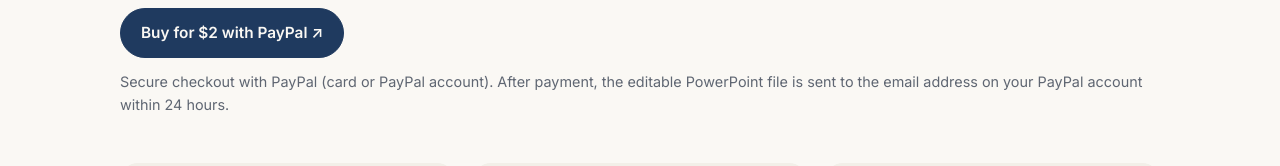
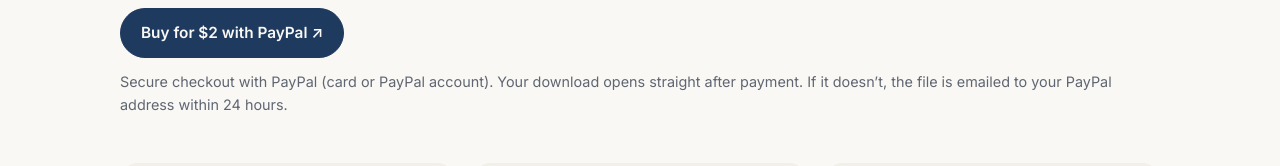
Before and after one commit to davenab/davenab.github.io, a plain HTML site: page resources/hedging-in-academic-writing/index.html in a window 1280 px wide. Shown: the part 393-559 px from the top of the page. Drawn offline with Linux system fonts and the light colour scheme.

Commit message:
Describe instant download after PayPal payment; one PayPal link per item
Co-Authored-By: Claude Opus 5.5 <noreply@anthropic.com>
Claude-Session: https://claude.ai/code/session_01SoGW1SSUJ2DhqdUGwk4t3N

```diff
--- a/resources/hedging-in-academic-writing/index.html
+++ b/resources/hedging-in-academic-writing/index.html
@@ -48,7 +48,7 @@
     <div class="cta">
       <a class="btn primary" id="buy" href="https://www.paypal.com/ncp/payment/TYYAE8VP9CW2U" target="_blank" rel="noopener">Buy for $2 with PayPal ↗</a>
     </div>
-    <p class="hint" style="color:var(--muted);font-size:.9rem;margin-top:12px">Secure checkout with PayPal (card or PayPal account). After payment, the editable PowerPoint file is sent to the email address on your PayPal account within 24 hours.</p>
+    <p class="hint" style="color:var(--muted);font-size:.9rem;margin-top:12px">Secure checkout with PayPal (card or PayPal account). Your download opens straight after payment. If it doesn’t, the file is emailed to your PayPal address within 24 hours.</p>
   </header>
 
   <section style="padding-top:24px">
```
Also changed, not shown: resources/_template/index.html (+1 -1 lines), 1 other file.
